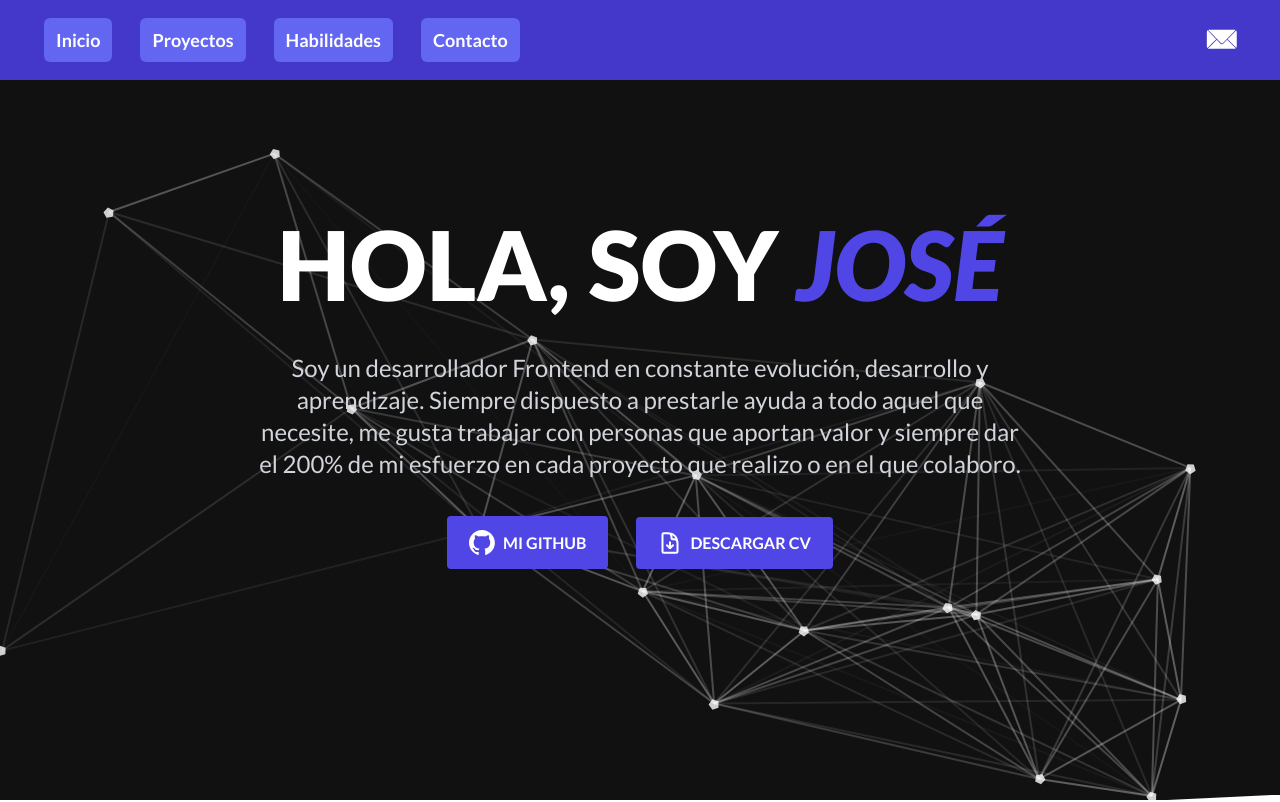
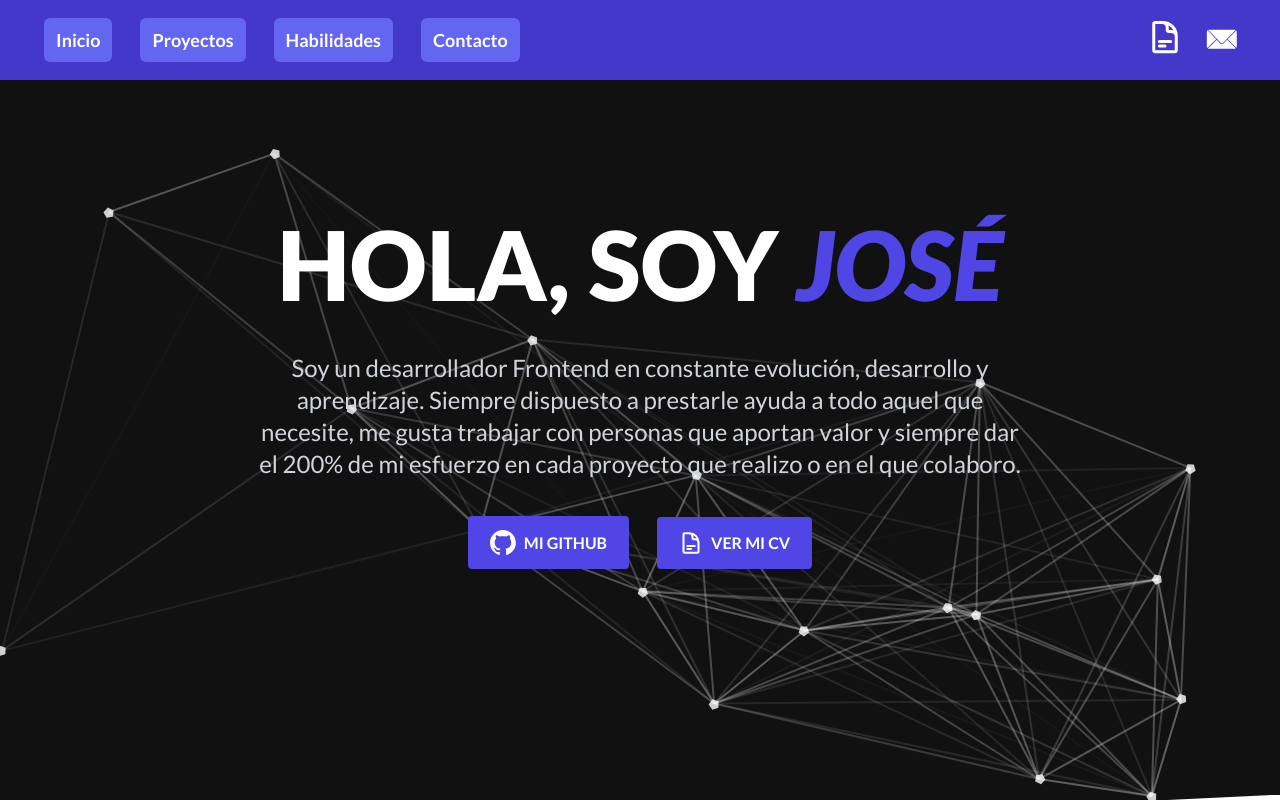
Before and after one commit to JoseAguilar-01/JoseAguilar-01.github.io, a React (Vite) app: page / in a window 1280 px wide. Shown: the top 802 px of the page. Built offline with nearby package versions, Linux system fonts and the light colour scheme.

Commit message:
Corregido botones de Ver de CV

```diff
--- a/src/components/Footer.jsx
+++ b/src/components/Footer.jsx
@@ -24,8 +24,8 @@ const Footer = () => {
 					/>
 				</a>
 				<a
-					href="../../public/assets/doc/José_Aguilar_CV.pdf"
-					download="CV_Jose_Aguilar"
+					href="https://drive.google.com/file/d/1iUWoKHb81c1OmmfqQTDYNurtgdkCmo2x/view?usp=sharing"
+					target="_blank"
 				>
 					<svg
 						xmlns="http://www.w3.org/2000/svg"
@@ -38,7 +38,7 @@ const Footer = () => {
 						<path
 							strokeLinecap="round"
 							strokeLinejoin="round"
-							d="M19.5 14.25v-2.625a3.375 3.375 0 00-3.375-3.375h-1.5A1.125 1.125 0 0113.5 7.125v-1.5a3.375 3.375 0 00-3.375-3.375H8.25m.75 12l3 3m0 0l3-3m-3 3v-6m-1.5-9H5.625c-.621 0-1.125.504-1.125 1.125v17.25c0 .621.504 1.125 1.125 1.125h12.75c.621 0 1.125-.504 1.125-1.125V11.25a9 9 0 00-9-9z"
+							d="M19.5 14.25v-2.625a3.375 3.375 0 00-3.375-3.375h-1.5A1.125 1.125 0 0113.5 7.125v-1.5a3.375 3.375 0 00-3.375-3.375H8.25m0 12.75h7.5m-7.5 3H12M10.5 2.25H5.625c-.621 0-1.125.504-1.125 1.125v17.25c0 .621.504 1.125 1.125 1.125h12.75c.621 0 1.125-.504 1.125-1.125V11.25a9 9 0 00-9-9z"
 						/>
 					</svg>
 				</a>
--- a/src/components/Header.jsx
+++ b/src/components/Header.jsx
@@ -28,8 +28,8 @@ const Header = () => {
 				</a>
 
 				<a
-					href="../../public/assets/doc/José_Aguilar_CV.pdf"
-					download="CV_Jose_Aguilar"
+					href="https://drive.google.com/file/d/1iUWoKHb81c1OmmfqQTDYNurtgdkCmo2x/view?usp=sharing"
+					target="_blank"
 				>
 					<button className="flex items-center gap-2 uppercase text-white font-bold py-3 px-5 bg-indigo-600 hover:bg-indigo-700 transition-colors duration-150 rounded cursor-pointer border-solid border-2 border-indigo-600 hover:border-indigo-700  hvr-grow__2">
 						<svg
@@ -43,10 +43,10 @@ const Header = () => {
 							<path
 								strokeLinecap="round"
 								strokeLinejoin="round"
-								d="M19.5 14.25v-2.625a3.375 3.375 0 00-3.375-3.375h-1.5A1.125 1.125 0 0113.5 7.125v-1.5a3.375 3.375 0 00-3.375-3.375H8.25m.75 12l3 3m0 0l3-3m-3 3v-6m-1.5-9H5.625c-.621 0-1.125.504-1.125 1.125v17.25c0 .621.504 1.125 1.125 1.125h12.75c.621 0 1.125-.504 1.125-1.125V11.25a9 9 0 00-9-9z"
+								d="M19.5 14.25v-2.625a3.375 3.375 0 00-3.375-3.375h-1.5A1.125 1.125 0 0113.5 7.125v-1.5a3.375 3.375 0 00-3.375-3.375H8.25m0 12.75h7.5m-7.5 3H12M10.5 2.25H5.625c-.621 0-1.125.504-1.125 1.125v17.25c0 .621.504 1.125 1.125 1.125h12.75c.621 0 1.125-.504 1.125-1.125V11.25a9 9 0 00-9-9z"
 							/>
 						</svg>
-						Descargar CV
+						Ver Mi CV
 					</button>
 				</a>
 			</div>
--- a/src/components/Navbar.jsx
+++ b/src/components/Navbar.jsx
@@ -54,7 +54,28 @@ const Navbar = () => {
 									</div>
 								</div>
 							</div>
-							<div className="flex justify-center items-center ">
+							<div className="flex justify-center items-center gap-3">
+								<a
+									href="https://drive.google.com/file/d/1iUWoKHb81c1OmmfqQTDYNurtgdkCmo2x/view?usp=sharing"
+									target="_blank"
+								>
+									<button>
+										<svg
+											xmlns="http://www.w3.org/2000/svg"
+											fill="none"
+											viewBox="0 0 24 24"
+											strokeWidth={2}
+											stroke="#fff"
+											className="w-9 h-9"
+										>
+											<path
+												strokeLinecap="round"
+												strokeLinejoin="round"
+												d="M19.5 14.25v-2.625a3.375 3.375 0 00-3.375-3.375h-1.5A1.125 1.125 0 0113.5 7.125v-1.5a3.375 3.375 0 00-3.375-3.375H8.25m0 12.75h7.5m-7.5 3H12M10.5 2.25H5.625c-.621 0-1.125.504-1.125 1.125v17.25c0 .621.504 1.125 1.125 1.125h12.75c.621 0 1.125-.504 1.125-1.125V11.25a9 9 0 00-9-9z"
+											/>
+										</svg>
+									</button>
+								</a>
 								<a href="#formulario">
 									<button
 										type="button"
```
